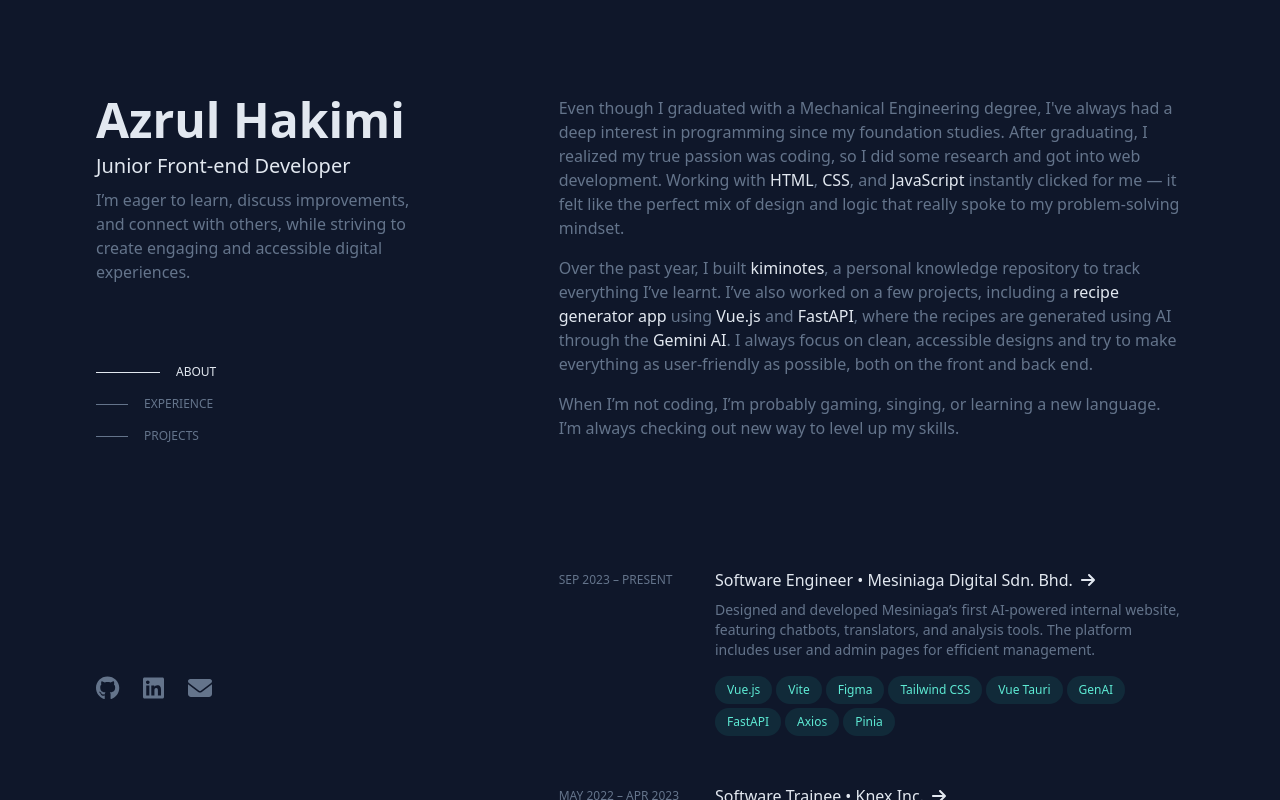
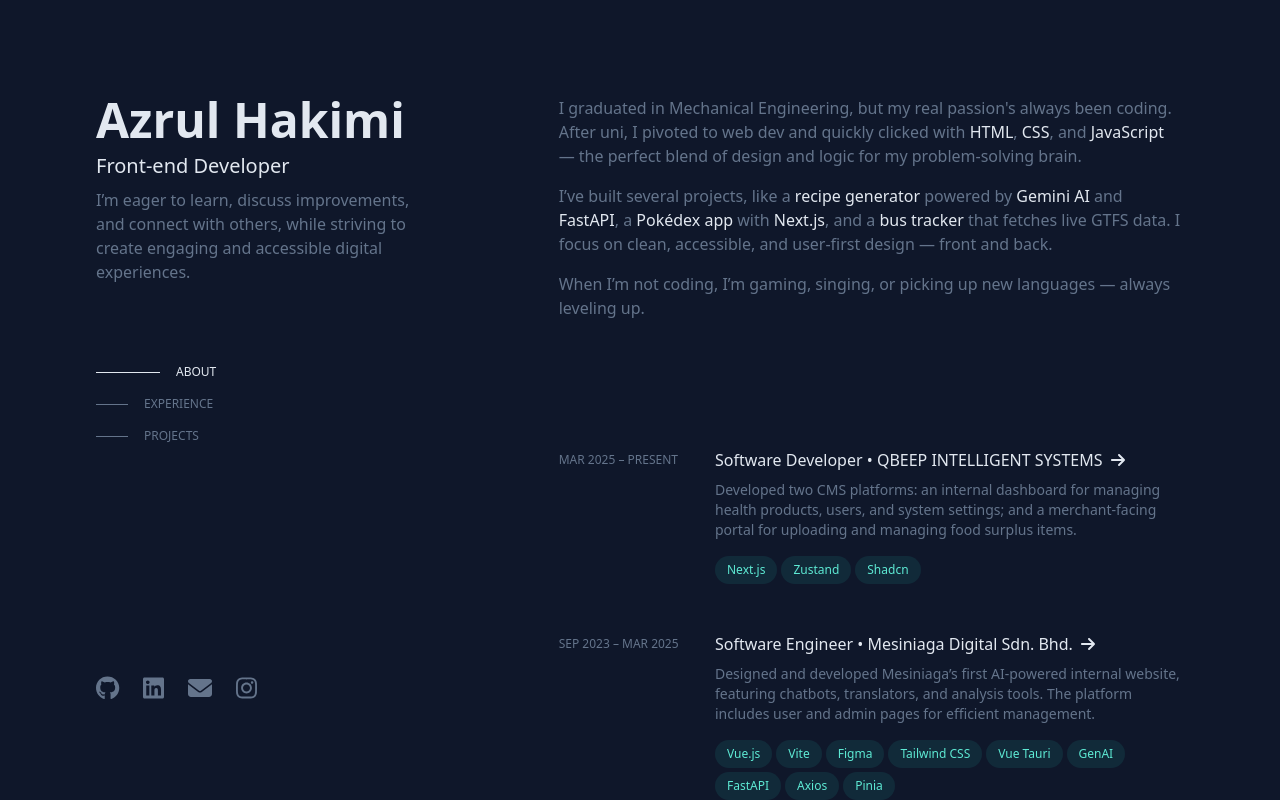
Before and after one commit to rulkimi/kimi-portfolio, a Vue app: page / in a window 1280 px wide. Built offline with nearby package versions, Linux system fonts and the light colour scheme.

Commit message:
feat: content update

```diff
--- a/src/components/AboutMe.vue
+++ b/src/components/AboutMe.vue
@@ -4,26 +4,22 @@
       ABOUT
     </div>
     <p>
-      Even though I graduated with a Mechanical Engineering degree,
-      I've always had a deep interest in programming since my foundation studies.
-      After graduating, I realized my true passion was coding, so I did some research and got into web development.
-      Working with <strong>HTML</strong>, <strong>CSS</strong>, and <strong>JavaScript</strong> instantly clicked for me — it
-      felt like the perfect mix of design and logic that really spoke to my problem-solving mindset.
+      I graduated in Mechanical Engineering, but my real passion's always been coding. After uni, I pivoted to web dev and quickly clicked with <strong>HTML</strong>, <strong>CSS</strong>, and <strong>JavaScript</strong> — the perfect blend of design and logic for my problem-solving brain.
     </p>
 
     <p>
-      Over the past year, I built <a href="https://rulkimi.github.io/kiminotes/" target="_blank" rel="noopener noreferrer">kiminotes</a>,
-      a personal knowledge repository to track everything I’ve learnt. I’ve also worked on a few projects,
-      including a <a href="https://rulkimi.github.io/recipe-generator/" target="_blank" rel="noopener noreferrer">recipe generator app</a>
-      using <a href="https://vuejs.org/" target="_blank" rel="noopener noreferrer">Vue.js</a> and
-      <a href="https://fastapi.tiangolo.com/" target="_blank" rel="noopener noreferrer">FastAPI</a>,
-      where the recipes are generated using AI through the <a href="https://ai.google.dev/" target="_blank" rel="noopener noreferrer">Gemini AI</a>. I always focus on clean,
-      accessible designs and try to make everything as user-friendly as possible, both on the front and back end.
+      I’ve built several projects, like a
+      <a href="https://rulkimi.github.io/recipe-generator/" target="_blank" rel="noopener noreferrer">recipe generator</a> powered by
+      <a href="https://ai.google.dev/" target="_blank" rel="noopener noreferrer">Gemini AI</a> and
+      <a href="https://fastapi.tiangolo.com/" target="_blank" rel="noopener noreferrer">FastAPI</a>, a
+      <a href="https://pokedex.rulkimi.com/" target="_blank" rel="noopener noreferrer">Pokédex app</a> with
+      <a href="https://nextjs.org/" target="_blank" rel="noopener noreferrer">Next.js</a>, and a
+      <a href="https://rulkimi.github.io/bus-location-server/" target="_blank" rel="noopener noreferrer">bus tracker</a> that fetches live GTFS data.
+      I focus on clean, accessible, and user-first design — front and back.
     </p>
 
     <p>
-      When I’m not coding, I’m probably gaming, singing, or learning a new language.
-      I’m always checking out new way to level up my skills.
+      When I’m not coding, I’m gaming, singing, or picking up new languages — always leveling up.
     </p>
   </section>
 </template>
--- a/src/components/AppFooter.vue
+++ b/src/components/AppFooter.vue
@@ -1,9 +1,10 @@
 <template>
   <footer class="pb-20">
-    <s>A clone of</s> Heavily inspired by <a href="https://brittanychiang.com/" target="_blank">Brittany Chiang's Portfolio</a> and coded in
+    Heavily inspired by <a href="https://brittanychiang.com/" target="_blank">Brittany Chiang's Portfolio</a>, reimagined and built with
+    <a href="https://vuejs.org/" target="_blank">Vue.js</a>,
+    <a href="https://tailwindcss.com/" target="_blank">Tailwind CSS</a>, and
     <a href="https://code.visualstudio.com/" target="_blank">Visual Studio Code</a>.
-    Built with <a href="https://vuejs.org/" target="_blank">Vue.js</a> and <a href="https://tailwindcss.com/" target="_blank">Tailwind CSS</a>,
-    deployed with <a href="https://pages.github.com/" target="_blank">Github Pages</a>.
+    Deployed via <a href="https://pages.github.com/" target="_blank">GitHub Pages</a>.
   </footer>
 </template>
 
--- a/src/components/AppHeader.vue
+++ b/src/components/AppHeader.vue
@@ -54,7 +54,7 @@ const scrollToPage = (navId) => {
       <div class="flex flex-col gap-20">
         <div class="flex flex-col gap-2">
           <h1 class="text-4xl sm:text-5xl font-bold text-slate-200">Azrul Hakimi</h1>
-          <h2 class="text-lg sm:text-xl font-medium text-slate-200">Junior Front-end Developer</h2>
+          <h2 class="text-lg sm:text-xl font-medium text-slate-200">Front-end Developer</h2>
           <div class="leading-normal max-w-xs">
             I’m eager to learn, discuss improvements, and connect with others,
             while striving to create engaging and accessible digital experiences.
@@ -91,6 +91,9 @@ const scrollToPage = (navId) => {
         <a class="hover:scale-110" href="mailto:azrulkimi00@gmail.com" rel="noopener noreferrer">
           <font-awesome-icon :icon="['fas', 'envelope']" />
         </a>
+        <a class="hover:scale-110" href="https://instagram.com/kimidoestuff" rel="noopener noreferrer">
+          <font-awesome-icon :icon="['fab', 'instagram']" />
+        </a>
       </div>
     </div>
   </header>
--- a/src/components/MyProjects.vue
+++ b/src/components/MyProjects.vue
@@ -13,7 +13,7 @@ const projects = [
     imageAlt: "recipe generator image preview",
     title: "Recipe Generator",
     link: "https://rulkimi.github.io/recipe-generator/",
-    tags: ['Shadcn-Vue', 'Gemini AI', 'FastAPI', 'Render'],
+    tags: ['Shadcn-Vue', 'Gemini AI', 'FastAPI', 'Railway'],
     description: "A recipe generator web app that uses AI to create recipes. It includes search options by dish name, ingredients, or images, and a feature to save favorite recipes. The app also has APIs developed and documented for search and recipe generation, allowing for customization based on dietary needs and preferences."
   },
   {
@@ -21,33 +21,33 @@ const projects = [
     imageAlt: "bus location tracker image preview",
     title: "Bus Location Tracker",
     link: "https://rulkimi.github.io/bus-location-server/",
-    tags: ['Vue.Js', 'GTFS-R', 'FastAPI', 'Render'],
+    tags: ['Vue.Js', 'GTFS-R', 'FastAPI', 'Railway'],
     description: "A real-time bus tracking API that monitors live bus locations around KL and Selangor. It pulls in accurate, up-to-date data by connecting with the GTFS API."
   },
-  {
-    imagePath: kiminotesImage,
-    imageAlt: "azrul hakimi's personal documentation website, kiminotes, preview",
-    title: "kiminotes",
-    link: "https://rulkimi.github.io/kiminotes/",
-    tags: ['Vue.Js', 'Vite', 'Tailwind CSS'],
-    description: "A personal coding notes website with some challenges faced during website development and interactive examples for quick reference and hands-on practice. It’s packed with best practices from a year in the industry to ensure high-quality code and smooth site functionality for effective learning and review."
-  },
+  // {
+  //   imagePath: kiminotesImage,
+  //   imageAlt: "azrul hakimi's personal documentation website, kiminotes, preview",
+  //   title: "kiminotes",
+  //   link: "https://rulkimi.github.io/kiminotes/",
+  //   tags: ['Vue.Js', 'Vite', 'Tailwind CSS'],
+  //   description: "A personal coding notes website with some challenges faced during website development and interactive examples for quick reference and hands-on practice. It’s packed with best practices from a year in the industry to ensure high-quality code and smooth site functionality for effective learning and review."
+  // },
   {
     imagePath: pokedexImage,
     imageAlt: "azrul hakimi's pokedex website",
     title: "Pokédex",
-    link: "https://rulkimi.github.io/pokedex/",
-    tags: ['NuxtJs', 'NuxtUI', 'Tailwind CSS'],
+    link: "https://pokedex.rulkimi.com/",
+    tags: ['Next.js', 'Shadcn', 'Vercel'],
     description: "An interactive Pokedex website that allows users to search for Pokémon, view their details, and explore various features. It showcases a user-friendly interface built with NuxtJs and Tailwind CSS, providing a seamless experience for Pokémon enthusiasts."
   },
-  // {
-  //   imagePath: instagramNonfollowersTrackerImage,
-  //   imageAlt: "instagram non followers tracker website image preview",
-  //   title: "Instragram Non-Followers Tracker",
-  //   link: "https://rulkimi.github.io/insta-nonfollowers/",
-  //   tags: ['HTML', 'JavaScript', 'Bootstrap'],
-  //   description: "A web app that identifies Instagram non-followers by processing JSON files from Instagram data exports. It includes features for generating and downloading detailed HTML reports and provides a step-by-step guide to help users with data processing, making the app easy to use and navigate."
-  // }
+  {
+    imagePath: instagramNonfollowersTrackerImage,
+    imageAlt: "instagram non followers tracker website image preview",
+    title: "Instragram Non-Followers Tracker",
+    link: "https://rulkimi.github.io/insta-nonfollowers/",
+    tags: ['HTML', 'JavaScript', 'TailwindCSS'],
+    description: "A web app that identifies Instagram non-followers by processing JSON files from Instagram data exports. It includes features for generating and downloading detailed HTML reports and provides a step-by-step guide to help users with data processing, making the app easy to use and navigate."
+  }
 ];
 </script>
 
--- a/src/components/WorkExperience.vue
+++ b/src/components/WorkExperience.vue
@@ -9,7 +9,16 @@ import { HoverCard } from '@/components/templates';
     </div>
     <div class="flex flex-col gap-4">
       <HoverCard
-        date="SEP 2023 &ndash; PRESENT"
+        date="MAR 2025 &ndash; PRESENT"
+        title="Software Developer"
+        company="QBEEP INTELLIGENT SYSTEMS"
+        link="https://qbeep.com.my/"
+        :tags="['Next.js', 'Zustand', 'Shadcn']"
+      >
+        Developed two CMS platforms: an internal dashboard for managing health products, users, and system settings; and a merchant-facing portal for uploading and managing food surplus items.
+      </HoverCard>
+      <HoverCard
+        date="SEP 2023 &ndash; MAR 2025"
         title="Software Engineer"
         company="Mesiniaga Digital Sdn. Bhd."
         link="https://mesiniaga.com.my/"
```
